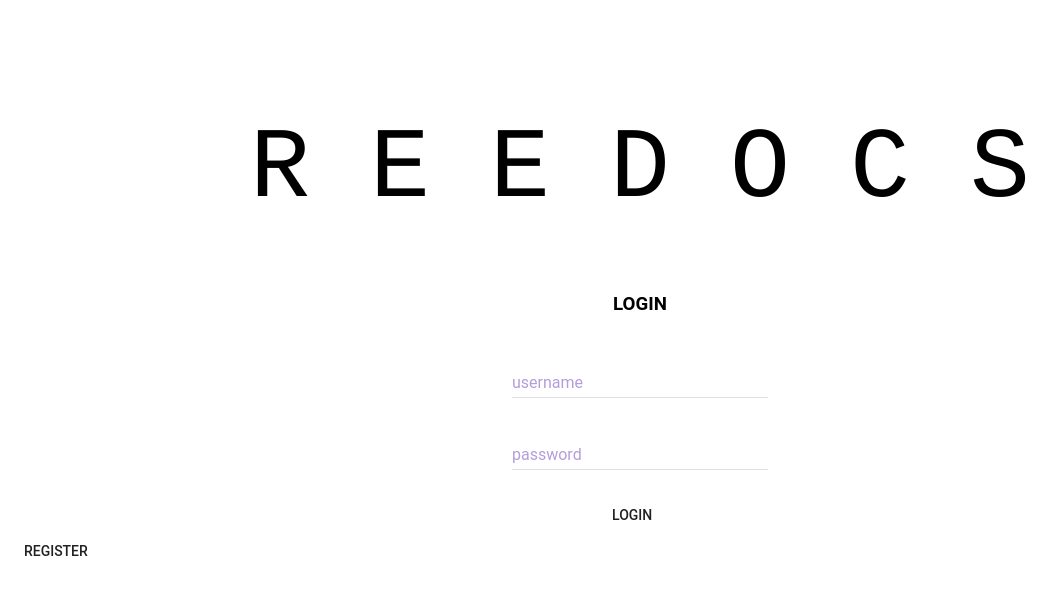
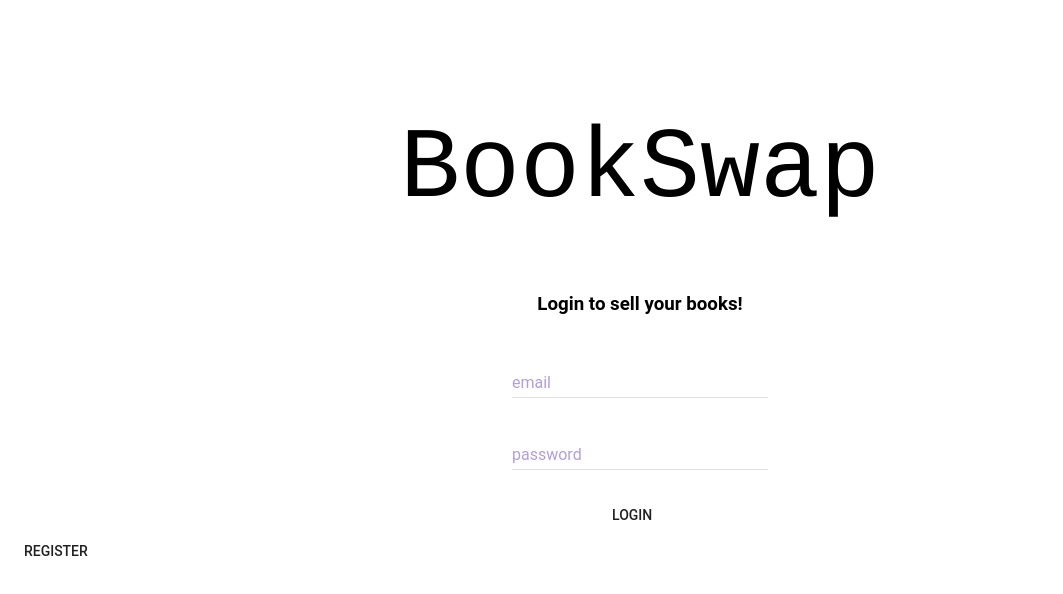
Before and after one commit to horizons-school-of-technology/react-redux-express-template, a React app: page /#/home in a window 1280 px wide. Both pictures are taken after a click on the link "LOGIN". Shown: the whole page, without its empty margins (0-1063 px from the left). Built offline with nearby package versions, Linux system fonts and the light colour scheme; what react-tap-event-plugin would draw is missing.

Commit message:
change name

```diff
--- a/backend/routes/auth.js
+++ b/backend/routes/auth.js
@@ -11,7 +11,7 @@ module.exports = function(passport) {
     router.post('/registration', function(req, res) {
         console.log(req.body);
         var newUser = new User({
-            username: req.body.username,
+            email: req.body.email,
             password: req.body.password,
             booksOwned: []
         });
--- a/frontend/components/home.js
+++ b/frontend/components/home.js
@@ -33,13 +33,13 @@ class Home extends React.Component {
         <div>
                 <AppBar
                     className="nav"
-                    title="Bobcat Book Exchange"
+                    title="BookSwap"
                     iconClassNameRight="muidocs-icon-navigation-expand-more"
                     iconElementRight={<FlatButton label="Login" containerElement={<Link to="/login" />} />}
                 />
             <div style={style}>
             <center>
-                <h1>Bobcat Book Exchange</h1>
+                <h1>BookSwap</h1>
             </center>
             <center>
                 <RaisedButton label="Buy A Book" style={button} />
--- a/frontend/components/how.js
+++ b/frontend/components/how.js
@@ -21,7 +21,7 @@ class How extends React.Component {
               <div>
                   <AppBar
                       className="nav"
-                      title="Bobcat Book Exchange"
+                      title="BookSwap"
                       iconClassNameRight="muidocs-icon-navigation-expand-more"
                       iconElementRight={<FlatButton label="Login" />}
                   />
--- a/frontend/components/login.js
+++ b/frontend/components/login.js
@@ -50,16 +50,16 @@ class Login extends React.Component {
               <div>
                 <center>
                   <br/><br/>
-                <h1>R E E D O C S</h1>
-                <h3>LOGIN</h3>
+                <h1>BookSwap</h1>
+                <h3>Login to sell your books!</h3>
                 <TextField
-                  hintText="username"
-                  floatingLabelText="username"
+                  hintText="email"
+                  floatingLabelText="email"
                   floatingLabelStyle={{'color': '#B39DDB'}}
                   underlineFocusStyle={{'borderBottom': 'solid #000000'}}
-                  onChange={(e) => this.setState({username: e.target.value})}
+                  onChange={(e) => this.setState({email: e.target.value})}
                   type="text"
-                  name="username"
+                  name="email"
                 /><br />
                 <TextField
                   hintText="password"
--- a/frontend/components/registration.js
+++ b/frontend/components/registration.js
@@ -45,7 +45,7 @@ class Registration extends React.Component {
           <div>
             <center>
               <br/><br/>
-            <h1> Textbook Exchange</h1>
+            <h1>BookSwap</h1>
             <h3>Register to sell your books!</h3>
             <TextField
               id="text-field-default"
--- a/public/index.html
+++ b/public/index.html
@@ -1,11 +1,14 @@
 <!DOCTYPE html>
 <html>
+
     <head>
         <meta charset="utf-8">
-    <title>Node + React Starter</title>
+        <title>BookSwap</title>
     </head>
+
     <body>
-    <div id='app'/>
+        <div id='app' />
     </body>
     <script src="/bundle.js"></script>
+
 </html>
```
Also changed, not shown: README.md. Lines whose indentation alone changed are shown as unchanged.
